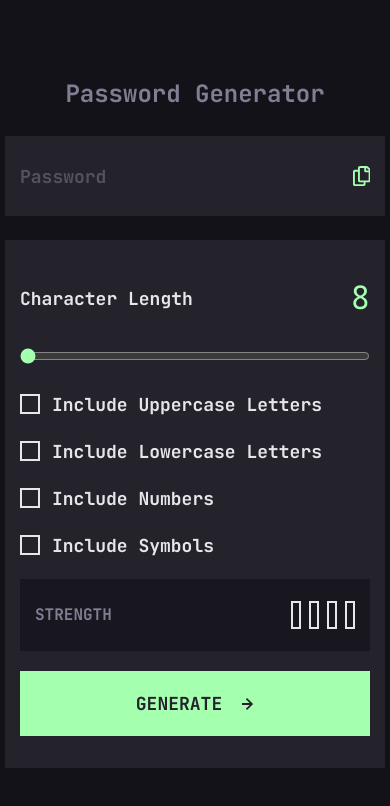
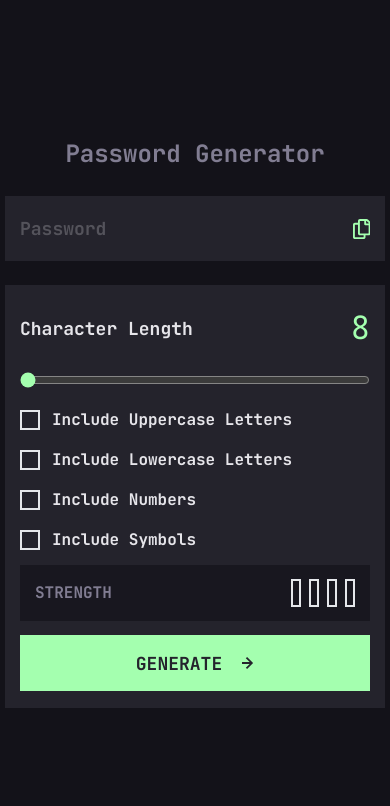
Before and after one commit to 1Andria/password_generator, a Next.js app: page / in a window 390 px wide. Shown: the top 806 px of the page. Built offline with nearby package versions, Linux system fonts and the light colour scheme.

Commit message:
refactor(SRC):Improved responsive

```diff
--- a/src/app/components/__atoms/Condition/Condition.tsx
+++ b/src/app/components/__atoms/Condition/Condition.tsx
@@ -12,7 +12,7 @@ function Condition({ txt, isChecked, change }: ConditionType) {
     <>
       <div
         onClick={change}
-        className="flex w-auto gap-[24px] max-[400px]:gap-[12px] items-center cursor-pointer"
+        className="flex w-auto gap-[24px]  max-[400px]:gap-[12px] items-center cursor-pointer"
       >
         <div
           className={`w-[20px] h-[20px] ${
@@ -23,7 +23,9 @@ function Condition({ txt, isChecked, change }: ConditionType) {
         >
           <Checked isChecked={isChecked} />
         </div>
-        <h2 className="text-[18px] font-bold text-[#E6E5EA]">{txt}</h2>
+        <h2 className="text-[18px] max-[510px]:text-[16px] font-bold text-[#E6E5EA]">
+          {txt}
+        </h2>
       </div>
     </>
   );
--- a/src/app/components/__atoms/GenerateBtn/GenerateBtn.tsx
+++ b/src/app/components/__atoms/GenerateBtn/GenerateBtn.tsx
@@ -78,7 +78,7 @@ function GenerateBtn() {
         onClick={genPassword}
         onMouseEnter={ChangeBtnColor}
         onMouseLeave={ChangeBtnColor}
-        className="w-full h-[65px] bg-[#A4FFAF] hover:bg-transparent hover:border-[#A4FFAF] hover:border-[2px] items-center justify-center text-[18px] text-[#24232C] font-bold hover:text-[#A4FFAF] flex gap-[20px]"
+        className="w-full h-[65px] bg-[#A4FFAF] hover:bg-transparent hover:border-[#A4FFAF] hover:border-[2px] items-center justify-center text-[18px] text-[#24232C] font-bold hover:text-[#A4FFAF] flex gap-[20px] max-[510px]:h-[56px]"
       >
         <h3>GENERATE</h3>
         <Arrow />
--- a/src/app/components/__atoms/LevelColors/LevelColors.tsx
+++ b/src/app/components/__atoms/LevelColors/LevelColors.tsx
@@ -52,7 +52,7 @@ function LevelColors() {
 
   return (
     <>
-      <div className="flex items-center gap-[15px]">
+      <div className="flex items-center gap-[15px] max-[510px]:gap-[8px]">
         <h2 className="text-[#E6E5EA] text-[24px] font-bold max-[510px]:text-[16px]">
           {strengthText}
         </h2>
--- a/src/app/components/__molecules/Generator/Generator.tsx
+++ b/src/app/components/__molecules/Generator/Generator.tsx
@@ -21,7 +21,7 @@ function Generator() {
     <>
       <form
         onSubmit={(e) => e.preventDefault()}
-        className="max-w-[540px] w-full h-[528px] bg-[#24232C] flex flex-col justify-between pl-[30px] pr-[30px] pt-[34px] pb-[32px] max-[510px]:pl-[15px] max-[510px]:pr-[15px]"
+        className="max-w-[540px] w-full h-[528px] bg-[#24232C] flex flex-col justify-between pl-[30px] pr-[30px] pt-[34px] max-[510px]:pt-[19px] max-[510px]:pb-[17px] pb-[32px] max-[510px]:h-[423px] max-[510px]:pl-[15px] max-[510px]:pr-[15px]"
       >
         <div className="flex justify-between items-center">
           <h3 className="text-[#E6E5EA] text-[18px] font-bold">
@@ -30,7 +30,7 @@ function Generator() {
           <h3 className="text-[32px] text-[#A4FFAF] text-bold">{PassLenght}</h3>
         </div>
         <NumLengthInp />
-        <div className="flex flex-col gap-[20px]">
+        <div className="flex flex-col gap-[20px] max-[510px]:gap-[16px]">
           <Condition
             isChecked={upperCase}
             change={ToUpperCase}
--- a/src/app/components/__molecules/Level/Level.tsx
+++ b/src/app/components/__molecules/Level/Level.tsx
@@ -4,7 +4,7 @@ import LevelColors from "../../__atoms/LevelColors/LevelColors";
 function Level() {
   return (
     <>
-      <div className="max-w-[476px] h-[72px] bg-[#18171F] justify-between w-full pl-[30px] pr-[30px] flex items-center max-[510px]:pr-[15px] max-[510px]:pl-[15px]">
+      <div className="max-w-[476px] h-[72px] bg-[#18171F] justify-between w-full pl-[30px] pr-[30px] flex items-center max-[510px]:pr-[15px] max-[510px]:pl-[15px] max-[510px]:h-[56px]">
         <h2 className="text-[18px] font-bold text-[#817D92] max-[510px]:text-[16px]">
           STRENGTH
         </h2>
--- a/src/app/components/__molecules/PasswordHeader/PasswordHeader.tsx
+++ b/src/app/components/__molecules/PasswordHeader/PasswordHeader.tsx
@@ -24,7 +24,7 @@ function PasswordHeader() {
 
   return (
     <>
-      <div className="max-w-[540px] w-full pl-[30px] pr-[30px] h-[80px] bg-[#24232C] flex items-center justify-between max-[510px]:pl-[15px] max-[510px]:pr-[15px]">
+      <div className="max-w-[540px] w-full pl-[30px] pr-[30px] pt-[19px] pb-[19px] bg-[#24232C] flex items-center justify-between max-[510px]:pl-[15px] max-[510px]:pr-[15px]">
         <h1
           className={`text-[28px] max-[510px]:text-[18px] ${
             password === "Password" ? "text-[#54535b]" : "text-[#E6E5EA]"
```
